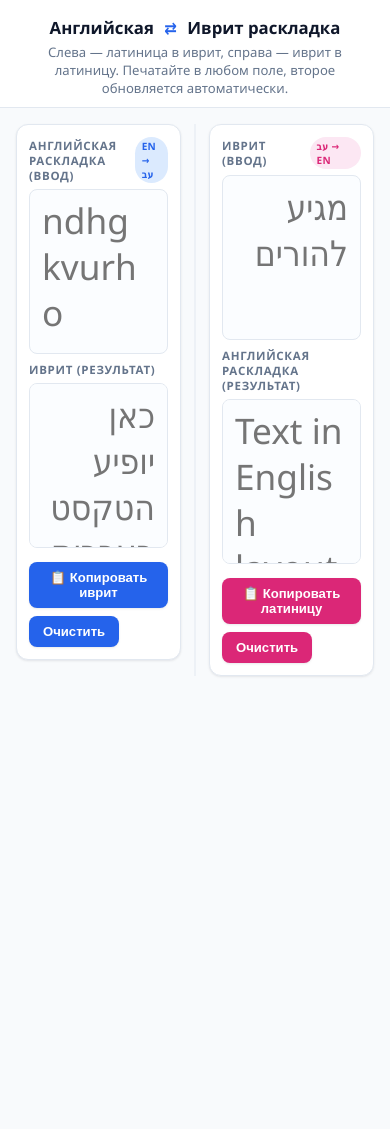
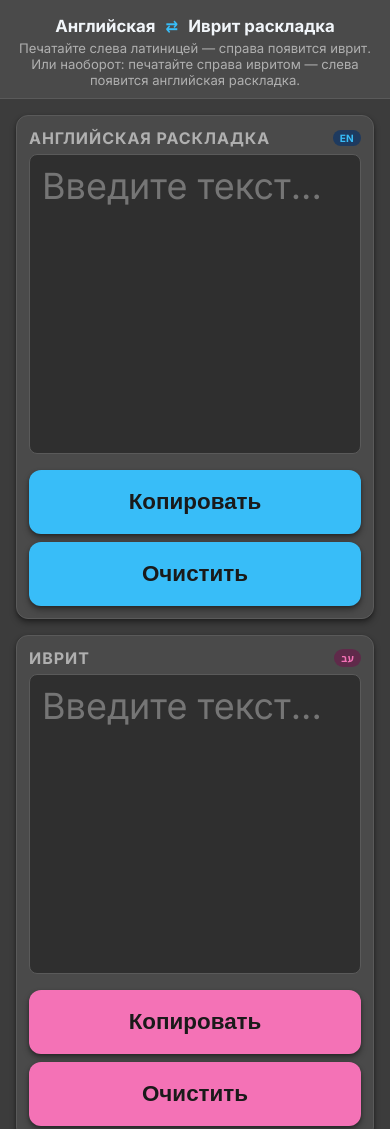
Before and after one commit to prost1gor/Hebrew, a plain HTML site: page index.html in a window 390 px wide. Shown: the top 1129 px of the page. Before the commit the page ends 844 px from the top, so only its background shows below. Drawn offline with Linux system fonts and the light colour scheme.

Commit message:
Update index.html

```diff
--- a/index.html
+++ b/index.html
@@ -3,24 +3,30 @@
 <head>
 <meta charset="UTF-8">
 <meta name="viewport" content="width=device-width, initial-scale=1.0">
-<title>Английская ↔ Иврит раскладка</title>
+<title>Английская ⇄ Иврит раскладка (обе стороны)</title>
+<!-- Подключение шрифтов Google -->
+<link rel="preconnect" href="https://fonts.googleapis.com">
+<link rel="preconnect" href="https://fonts.gstatic.com" crossorigin>
+<link href="https://fonts.googleapis.com/css2?family=Inter:wght@400;500;600;700&family=Noto+Sans+Hebrew:wght@400;500;600;700&display=swap" rel="stylesheet">
 <style>
   :root {
-    --bg: #f8fafc;
-    --panel: #ffffff;
-    --border: #e2e8f0;
-    --border-strong: #cbd5e1;
-    --text: #0f172a;
-    --muted: #64748b;
-    --accent: #2563eb;
-    --accent-soft: #dbeafe;
-    --accent2: #db2777;
-    --shadow: 0 1px 3px rgba(15,23,42,.06), 0 1px 2px rgba(15,23,42,.04);
+    --bg: #3c3c3c;
+    --panel: #4a4a4a;
+    --border: #5a5a5a;
+    --border-strong: #6a6a6a;
+    --text: #f1f5f9;
+    --muted: #b0b0b0;
+    --accent: #38bdf8;
+    --accent-soft: #1e3a5f;
+    --accent2: #f472b6;
+    --shadow: 0 4px 6px rgba(0,0,0,.35), 0 1px 3px rgba(0,0,0,.25);
+    --input-bg: #2f2f2f;
   }
   * { box-sizing: border-box; margin: 0; padding: 0; }
   html, body { min-height: 100%; }
   body {
-    font-family: 'Segoe UI', Tahoma, Arial, sans-serif;
+    /* Применён шрифт Inter, с запасными вариантами */
+    font-family: 'Inter', 'Noto Sans Hebrew', 'Segoe UI', Tahoma, Arial, sans-serif;
     background: var(--bg);
     color: var(--text);
     display: flex;
@@ -43,17 +49,17 @@
   h1 .arrow { color: var(--accent); margin: 0 6px; }
   .subtitle { color: var(--muted); font-size: 0.82rem; }
 
-  /* Две равные половины. Высота — по содержимому. */
-  .split {
+  /* Одна строка с двумя панелями */
+  .row {
     display: grid;
     grid-template-columns: 1fr 1fr;
     align-items: start;
     column-gap: 28px;
     padding: 16px;
     position: relative;
+    flex: 1;
   }
-  /* Вертикальная линия-разделитель по центру */
-  .split::before {
+  .row::after {
     content: "";
     position: absolute;
     top: 16px;
@@ -65,11 +71,7 @@
     pointer-events: none;
   }
 
-  .half {
-    display: flex;
-    flex-direction: column;
-    min-width: 0;
-  }
+  .half { display: flex; flex-direction: column; min-width: 0; }
 
   .panel {
     background: var(--panel);
@@ -80,9 +82,10 @@
     display: flex;
     flex-direction: column;
     gap: 6px;
+    height: 100%;
   }
   .panel-label {
-    font-size: 0.72rem;
+    font-size: 16px;
     font-weight: 700;
     text-transform: uppercase;
     letter-spacing: 0.06em;
@@ -100,18 +103,18 @@
     letter-spacing: 0.02em;
   }
   .half.right .panel-label .badge {
-    background: #fce7f3;
+    background: #5f2a4a;
     color: var(--accent2);
   }
 
   textarea {
-    height: 165px;
-    min-height: 165px;
+    flex: 1;
+    min-height: 500px;
     width: 100%;
-    background: #fbfdff;
+    background: var(--input-bg);
     border: 1px solid var(--border);
     color: var(--text);
-    font-size: 2.2rem;
+    font-size: 46px;
     line-height: 1.3;
     padding: 8px 12px;
     border-radius: 8px;
@@ -122,44 +125,85 @@
   }
   textarea:focus {
     border-color: var(--accent);
-    box-shadow: 0 0 0 3px rgba(37,99,235,.12);
+    box-shadow: 0 0 0 3px rgba(56,189,248,.2);
   }
-  #inputL { direction: ltr; text-align: left; }
-  #outputL, #inputR { direction: rtl; text-align: right; }
-  #inputR  { color: var(--accent2); }
-  #outputL { color: var(--accent); }
-  #outputR { direction: ltr; text-align: left; color: var(--accent); }
 
-  /* --- Стили кнопок --- */
+  #fieldLeft { direction: ltr; text-align: left; }
+  #fieldRight { direction: rtl; text-align: right; color: var(--accent2); }
+
+  #fieldLeft.hebrew-mode { direction: rtl; text-align: right; color: var(--accent2); }
+  #fieldRight.latin-mode { direction: ltr; text-align: left; color: var(--text); }
+
   .half-actions {
     display: flex;
-    gap: 8px;
-    margin-top: 8px;
+    gap: 12px;
+    margin-top: 10px;
     flex-wrap: wrap;
   }
 
-  /* Общие стили для всех кнопок */
   .btn {
     background: var(--accent);
     border: none;
-    color: #fff;
-    font-weight: 600;
-    padding: 8px 14px;
-    border-radius: 8px;
+    color: #1a1a1a;
+    font-weight: 600; /* Для Inter 600 смотрится лучше */
+    padding: 16px 28px;
+    font-size: 1.64rem;
+    border-radius: 12px;
     cursor: pointer;
-    font-size: 0.82rem;
     transition: opacity .15s, transform .1s;
     box-shadow: var(--shadow);
+    min-width: 140px;
+    min-height: 64px;
+    display: inline-flex;
+    align-items: center;
+    justify-content: center;
+    text-align: center;
   }
   .btn:hover { opacity: .9; }
   .btn:active { transform: scale(.97); }
 
-  /* Переопределение для правой половины: ВСЕ кнопки (и копировать, и очистить)
-     получают розовый фон и белый текст. */
   .half.right .btn {
     background: var(--accent2);
-    border: none;
-    color: #fff;
+    color: #1a1a1a;
+  }
+
+  .toast {
+    position: fixed;
+    bottom: 20px;
+    left: 50%;
+    transform: translateX(-50%) translateY(60px);
+    background: var(--panel);
+    color: var(--text);
+    border: 1px solid var(--accent);
+    padding: 9px 18px;
+    border-radius: 8px;
+    opacity: 0;
+    transition: all .25s;
+    font-size: 0.85rem;
+    z-index: 20;
+    pointer-events: none;
+    box-shadow: var(--shadow);
+  }
+  .toast.show { opacity: 1; transform: translateX(-50%) translateY(0); }
+
+  @media (max-width: 760px) {
+    .row {
+      grid-template-columns: 1fr;
+      row-gap: 16px;
+      column-gap: 0;
+    }
+    .row::after { display: none; }
+    textarea {
+      font-size: 36px;
+      min-height: 300px;
+    }
+    .half-actions { gap: 8px; }
+    .btn {
+      flex: 1 1 100%;
+      min-width: 0;
+      padding: 16px 20px;
+      font-size: 1.4rem;
+    }
   }
 </style>
 </head>
@@ -167,48 +211,38 @@
 
 <header>
   <h1>Английская <span class="arrow">⇄</span> Иврит раскладка</h1>
-  <p class="subtitle">Слева — латиница в иврит, справа — иврит в латиницу. Печатайте в любом поле, второе обновляется автоматически.</p>
+  <p class="subtitle">Печатайте слева латиницей — справа появится иврит. Или наоборот: печатайте справа ивритом — слева появится английская раскладка.</p>
 </header>
 
-<div class="split">
-  <!-- ЛЕВАЯ ПОЛОВИНА: EN -> HE -->
+<div class="row">
+  <!-- ЛЕВАЯ ПАНЕЛЬ -->
   <section class="half left">
     <div class="panel">
-      <div class="panel-label">
-        <span>Английская раскладка (ввод)</span>
-        <span class="badge">EN → עב</span>
+      <div class="panel-label" id="labelLeft">
+        <span>Английская раскладка</span>
+        <span class="badge" id="badgeLeft">EN</span>
       </div>
-      <textarea id="inputL" placeholder="ndhg kvurho" spellcheck="false" autocomplete="off"></textarea>
-
-      <div class="panel-label" style="margin-top:2px;">
-        <span>Иврит (результат)</span>
-      </div>
-      <textarea id="outputL" readonly placeholder="כאן יופיע הטקסט בעברית..."></textarea>
+      <textarea id="fieldLeft" placeholder="Введите текст..." spellcheck="false" autocomplete="off"></textarea>
 
       <div class="half-actions">
-        <button class="btn" id="copyL">📋 Копировать иврит</button>
-        <button class="btn" id="clearL">Очистить</button>
+        <button class="btn" id="copyLeft">Копировать</button>
+        <button class="btn ghost" id="clearLeft">Очистить</button>
       </div>
     </div>
   </section>
 
-  <!-- ПРАВАЯ ПОЛОВИНА: HE -> EN -->
+  <!-- ПРАВАЯ ПАНЕЛЬ -->
   <section class="half right">
     <div class="panel">
-      <div class="panel-label">
-        <span>Иврит (ввод)</span>
-        <span class="badge">עב → EN</span>
+      <div class="panel-label" id="labelRight">
+        <span>Иврит</span>
+        <span class="badge" id="badgeRight">עב</span>
       </div>
-      <textarea id="inputR" placeholder="מגיע להורים" spellcheck="false" autocomplete="off"></textarea>
-
-      <div class="panel-label" style="margin-top:2px;">
-        <span>Английская раскладка (результат)</span>
-      </div>
-      <textarea id="outputR" readonly placeholder="Text in English layout will appear here..."></textarea>
+      <textarea id="fieldRight" placeholder="Введите текст..." spellcheck="false" autocomplete="off"></textarea>
 
       <div class="half-actions">
-        <button class="btn" id="copyR">📋 Копировать латиницу</button>
-        <button class="btn" id="clearR">Очистить</button>
+        <button class="btn" id="copyRight">Копировать</button>
+        <button class="btn ghost" id="clearRight">Очистить</button>
       </div>
     </div>
   </section>
@@ -217,7 +251,7 @@
 <div class="toast" id="toast"></div>
 
 <script>
-/* ---------- Карта клавиш: EN -> HE (стандартная израильская раскладка) ---------- */
+/* ---------- Карта клавиш EN → HE ---------- */
 const KEYMAP = {
   'q': '/', 'w': "'", 'e': 'ק', 'r': 'ר', 't': 'א', 'y': 'ט',
   'u': 'ו', 'i': 'ן', 'o': 'ם', 'p': 'פ',
@@ -232,21 +266,22 @@ const KEYMAP = {
   ' ': ' ', '\n': '\n', '\t': '\t'
 };
 
-/* Обратная карта: HE -> EN */
+/* Обратная карта HE → EN */
 const REVERSE = {};
 for (const [lat, heb] of Object.entries(KEYMAP)) {
   if (heb && heb.length === 1 && !(heb in REVERSE)) REVERSE[heb] = lat;
 }
 
-const inputL  = document.getElementById('inputL');
-const outputL = document.getElementById('outputL');
-const inputR  = document.getElementById('inputR');
-const outputR = document.getElementById('outputR');
+const fieldLeft  = document.getElementById('fieldLeft');
+const fieldRight = document.getElementById('fieldRight');
+const labelLeft  = document.getElementById('labelLeft');
+const labelRight = document.getElementById('labelRight');
+const badgeLeft  = document.getElementById('badgeLeft');
+const badgeRight = document.getElementById('badgeRight');
 const toastEl = document.getElementById('toast');
 
 let syncing = false;
 
-/* ---------- Преобразование ---------- */
 function convert(text, map) {
   let result = '';
   for (const ch of text) {
@@ -258,24 +293,40 @@ function convert(text, map) {
   return result;
 }
 
-/* ---------- Синхронизация ---------- */
-function syncFromLeft() {
+function updatePanelStyles(isLeftHebrew) {
+  if (isLeftHebrew) {
+    fieldLeft.classList.add('hebrew-mode');
+    fieldRight.classList.remove('latin-mode');
+    labelLeft.querySelector('span').textContent = 'Иврит';
+    badgeLeft.textContent = 'עב';
+    labelRight.querySelector('span').textContent = 'Английская раскладка';
+    badgeRight.textContent = 'EN';
+  } else {
+    fieldLeft.classList.remove('hebrew-mode');
+    fieldRight.classList.add('latin-mode');
+    labelLeft.querySelector('span').textContent = 'Английская раскладка';
+    badgeLeft.textContent = 'EN';
+    labelRight.querySelector('span').textContent = 'Иврит';
+    badgeRight.textContent = 'עב';
+  }
+}
+
+fieldLeft.addEventListener('input', () => {
   if (syncing) return;
   syncing = true;
-  outputL.value = convert(inputL.value, KEYMAP);
+  updatePanelStyles(false);
+  fieldRight.value = convert(fieldLeft.value, KEYMAP);
   syncing = false;
-}
-function syncFromRight() {
+});
+
+fieldRight.addEventListener('input', () => {
   if (syncing) return;
   syncing = true;
-  outputR.value = convert(inputR.value, REVERSE);
+  updatePanelStyles(true);
+  fieldLeft.value = convert(fieldRight.value, REVERSE);
   syncing = false;
-}
+});
 
-inputL.addEventListener('input', syncFromLeft);
-inputR.addEventListener('input', syncFromRight);
-
-/* ---------- Toast ---------- */
 function toast(msg) {
   toastEl.textContent = msg;
   toastEl.classList.add('show');
@@ -283,33 +334,35 @@ function toast(msg) {
   toast._t = setTimeout(() => toastEl.classList.remove('show'), 1600);
 }
 
-/* ---------- Кнопки левой половины ---------- */
-document.getElementById('copyL').addEventListener('click', async () => {
-  if (!outputL.value) return toast('Слева пока пусто');
-  try { await navigator.clipboard.writeText(outputL.value); toast('Иврит скопирован ✓'); }
-  catch { toast('Не удалось скопировать'); }
+document.getElementById('copyLeft').addEventListener('click', async () => {
+  if (!fieldLeft.value) return toast('Слева пока пусто');
+  try {
+    await navigator.clipboard.writeText(fieldLeft.value);
+    toast('Скопировано ✓');
+  } catch { toast('Не удалось скопировать'); }
 });
-document.getElementById('clearL').addEventListener('click', () => {
-  inputL.value = ''; outputL.value = '';
-  inputL.focus();
-  toast('Левая половина очищена');
+document.getElementById('clearLeft').addEventListener('click', () => {
+  fieldLeft.value = '';
+  fieldRight.value = '';
+  fieldLeft.focus();
+  toast('Очищено');
 });
 
-/* ---------- Кнопки правой половины ---------- */
-document.getElementById('copyR').addEventListener('click', async () => {
-  if (!outputR.value) return toast('Справа пока пусто');
-  try { await navigator.clipboard.writeText(outputR.value); toast('Латиница скопирована ✓'); }
-  catch { toast('Не удалось скопировать'); }
+document.getElementById('copyRight').addEventListener('click', async () => {
+  if (!fieldRight.value) return toast('Справа пока пусто');
+  try {
+    await navigator.clipboard.writeText(fieldRight.value);
+    toast('Скопировано ✓');
+  } catch { toast('Не удалось скопировать'); }
 });
-document.getElementById('clearR').addEventListener('click', () => {
-  inputR.value = ''; outputR.value = '';
-  inputR.focus();
-  toast('Правая половина очищена');
+document.getElementById('clearRight').addEventListener('click', () => {
+  fieldLeft.value = '';
+  fieldRight.value = '';
+  fieldRight.focus();
+  toast('Очищено');
 });
 
-/* ---------- Инициализация ---------- */
-syncFromLeft();
-syncFromRight();
+updatePanelStyles(false);
 </script>
 </body>
 </html>
```
